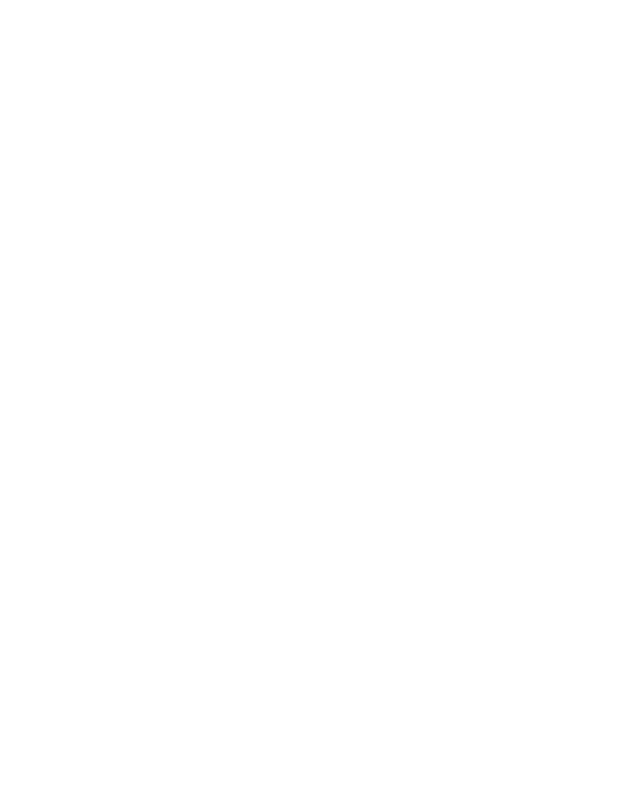
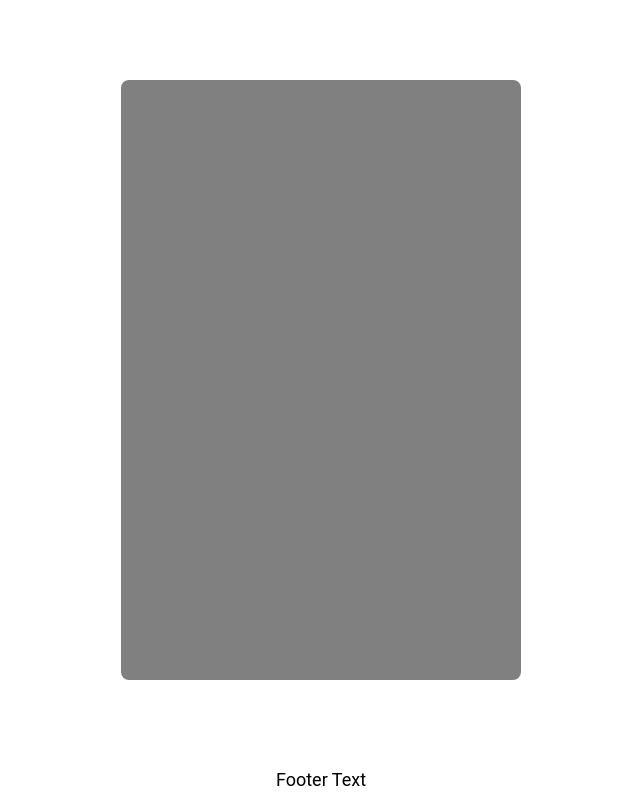
Before and after one commit to mikegecko/calculator, a plain HTML site: page index.html in a window 1280 px wide. Shown: the whole page, without its empty margins (319-959 px from the left). Drawn offline with Linux system fonts and the light colour scheme.

Commit message:
Setup Html hierarchy & CSS for calculator body

```diff
--- a/index.html
+++ b/index.html
@@ -5,8 +5,15 @@
     <meta http-equiv="X-UA-Compatible" content="IE=edge">
     <meta name="viewport" content="width=device-width, initial-scale=1.0">
     <title>Calculator</title>
+    <link rel="stylesheet" href="styles.css">
 </head>
 <body>
-
+    <main class="main">
+        <div class="calculator">
+            <div class="screen"></div>
+            <div class="buttons"></div>
+        </div>
+    </main>
+    <footer class="footer">Footer Text</footer>
 </body>
 </html>
--- a/styles.css
+++ b/styles.css
@@ -0,0 +1,30 @@
+*{
+    box-sizing: border-box;
+    font-family: Roboto, Oxygen, Ubuntu, Cantarell, 'Open Sans', 'Helvetica Neue', sans-serif;
+}
+.main{
+    display: flex;
+    min-height: 600px;
+    align-items: center;
+    justify-content: center;
+    margin-top: 80px;
+    height: 75vh;
+}
+.calculator{
+    padding: 20px;
+    background-color: grey;
+    width: 400px;
+    height: 600px;
+    border-radius: 8px;
+}
+.footer{
+    display: flex;
+    justify-content: center;
+    align-items: center;
+    position: absolute;
+    bottom: 0;
+    left: 0;
+    padding: 10px;
+    width: 100%;
+    font-size: 18px;
+}
```
